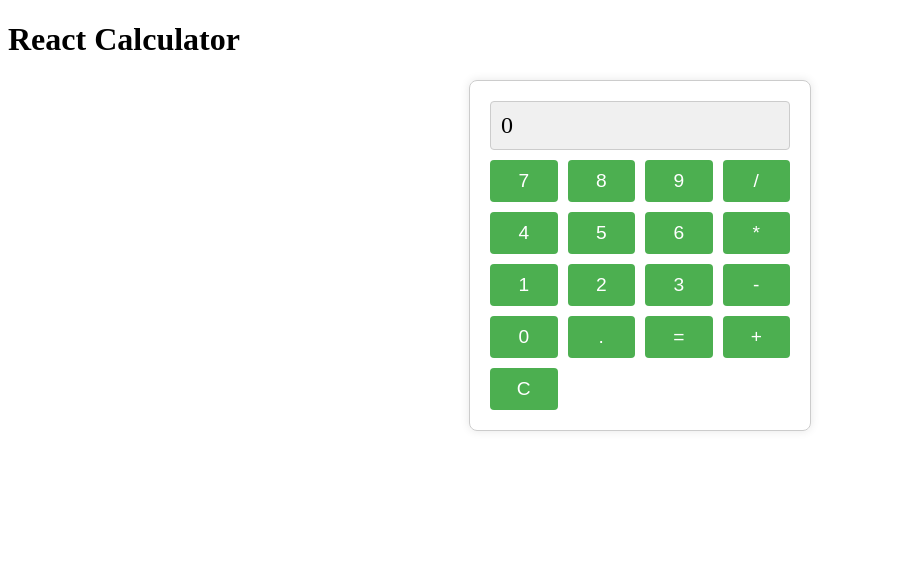
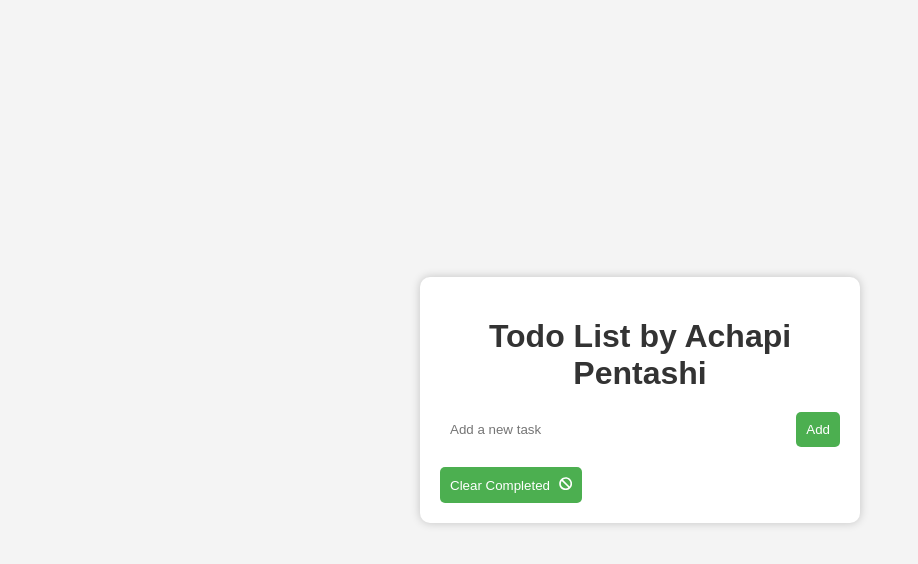
Before and after one commit to pentashi/manage, a React (Vite) app: page / in a window 1280 px wide. Shown: the top 564 px of the page, without its empty margins (0-918 px from the left). Built offline with nearby package versions, Linux system fonts and the light colour scheme.

Commit message:
i added the todolist to git (first commit)

```diff
--- a/package.json
+++ b/package.json
@@ -11,7 +11,8 @@
   },
   "dependencies": {
     "react": "^18.2.0",
-    "react-dom": "^18.2.0"
+    "react-dom": "^18.2.0",
+    "react-icons": "^5.0.1"
   },
   "devDependencies": {
     "@types/react": "^18.2.56",
--- a/src/App.jsx
+++ b/src/App.jsx
@@ -1,14 +1,11 @@
-// src/App.js
-import React, { useState } from 'react';
-import Calculator from './Calculator';
-import './index.css';
-
+import ToDoList from "./ToDoList.jsx";
 function App() {
   return (
     <div className="App">
-      <h1>React Calculator</h1>
-      <Calculator />
-    </div>
+
+
+    <ToDoList/>
+      </div>
   );
 }
 
--- a/src/Calculator.jsx
+++ /dev/null
@@ -1,50 +0,0 @@
-// src/Calculator.js
-import React, { useState } from 'react';
-const Calculator = () => {
-  const [display, setDisplay] = useState('0');
-  const [expression, setExpression] = useState('');
-
-  const handleButtonClick = (value) => {
-    if (value === 'C') {
-      setDisplay('0');
-      setExpression('');
-    } else if (value === '=') {
-      try {
-        const result = eval(expression);
-        setDisplay(result.toString());
-        setExpression('');
-      } catch (error) {
-        setDisplay('Error');
-        setExpression('');
-      }
-    } else {
-      setDisplay((prevDisplay) => (prevDisplay === '0' ? value : prevDisplay + value));
-      setExpression((prevExpression) => prevExpression + value);
-    }
-  };
-
-  const renderButtons = () => {
-    const buttons = [
-      '7', '8', '9', '/',
-      '4', '5', '6', '*',
-      '1', '2', '3', '-',
-      '0', '.', '=', '+',
-      'C',
-    ];
-
-    return buttons.map((button) => (
-      <button key={button} onClick={() => handleButtonClick(button)}>
-        {button}
-      </button>
-    ));
-  };
-
-  return (
-    <div className="calculator">
-      <div className="display">{display}</div>
-      <div className="buttons">{renderButtons()}</div>
-    </div>
-  );
-};
-
-export default Calculator;
--- /dev/null
+++ b/src/ToDoList.jsx
@@ -0,0 +1,92 @@
+import React, { useState } from 'react';
+import { FaTrash, FaArrowUp, FaArrowDown, FaCheck, FaBan } from 'react-icons/fa';
+import './index.css';
+
+const TodoList = () => {
+  const [tasks, setTasks] = useState([]);
+  const [newTask, setNewTask] = useState('');
+
+  const addTask = () => {
+    if (newTask.trim() !== '') {
+      setTasks([...tasks, { text: newTask, complete: false }]);
+      setNewTask('');
+    }
+  };
+
+  const deleteTask = (index) => {
+    const updatedTasks = [...tasks];
+    updatedTasks.splice(index, 1);
+    setTasks(updatedTasks);
+  };
+
+  const moveTask = (index, direction) => {
+    const updatedTasks = [...tasks];
+    const movedTask = updatedTasks.splice(index, 1)[0];
+    updatedTasks.splice(index + direction, 0, movedTask);
+    setTasks(updatedTasks);
+  };
+
+  const toggleComplete = (index) => {
+    const updatedTasks = [...tasks];
+    updatedTasks[index].complete = !updatedTasks[index].complete;
+    setTasks(updatedTasks);
+  };
+
+  const clearCompleted = () => {
+    const updatedTasks = tasks.filter((task) => !task.complete);
+    setTasks(updatedTasks);
+  };
+
+  return (
+    <div className="container">
+      <h1>Todo List by Achapi Pentashi</h1>
+      <div className="input-container">
+        <input
+          type="text"
+          value={newTask}
+          onChange={(e) => setNewTask(e.target.value)}
+          placeholder="Add a new task"
+          className="todo-input"
+        />
+        <button onClick={addTask} className="add-button">
+          Add
+        </button>
+      </div>
+      <ul className="todo-list">
+        {tasks.map((task, index) => (
+          <li key={index} className={`todo-item ${task.complete ? 'complete' : ''}`}>
+            <div>
+              <input
+                type="checkbox"
+                checked={task.complete}
+                onChange={() => toggleComplete(index)}
+              />
+              {task.text}
+            </div>
+            <div className="action-icons">
+              <FaArrowUp
+                className="move-icon"
+                onClick={() => moveTask(index, -1)}
+                title="Move Up"
+              />
+              <FaArrowDown
+                className="move-icon"
+                onClick={() => moveTask(index, 1)}
+                title="Move Down"
+              />
+              <FaCheck className="move-icon" onClick={() => toggleComplete(index)} title="Complete" />
+              <FaTrash className="delete-icon" onClick={() => deleteTask(index)} title="Delete" />
+            </div>
+          </li>
+        ))}
+      </ul>
+      <div>
+        <button onClick={clearCompleted} className="add-button">
+          Clear Completed <FaBan style={{ marginLeft: '5px' }} />
+        </button>
+      </div>
+    </div>
+  );
+};
+
+export default TodoList;
--- a/src/index.css
+++ b/src/index.css
@@ -1,39 +1,87 @@
-/* src/Calculator.css */
-
-.calculator {
-  max-width: 300px;
-  margin: auto;
-  padding: 20px;
-  border: 1px solid #ccc;
-  border-radius: 8px;
-  box-shadow: 0 0 10px rgba(0, 0, 0, 0.1);
+body {
+  font-family: 'Arial', sans-serif;
+  background-color: #f4f4f4;
+  margin: 0;
+  padding: 0;
+  display: flex;
+  align-items: center;
+  justify-content: center;
+  min-height: 100vh;
 }
 
-.display {
-  font-size: 1.5rem;
-  margin-bottom: 10px;
-  padding: 10px;
-  background-color: #f0f0f0;
-  border: 1px solid #ccc;
-  border-radius: 4px;
+.container {
+  width: 400px;
+  background-color: #fff;
+  box-shadow: 0 0 10px rgba(0, 0, 0, 0.2);
+  padding: 20px;
+  border-radius: 10px;
 }
 
-.buttons {
-  display: grid;
-  grid-template-columns: repeat(4, 1fr);
-  grid-gap: 10px;
+h1 {
+  text-align: center;
+  color: #333;
+  margin-bottom: 20px;
 }
 
-button {
+.input-container {
+  display: flex;
+}
+
+.todo-input {
+  flex-grow: 1;
   padding: 10px;
-  font-size: 1.2rem;
+  border: none;
+  border-radius: 5px;
+  margin-right: 10px;
+}
+
+.add-button {
   background-color: #4caf50;
   color: #fff;
   border: none;
-  border-radius: 4px;
+  border-radius: 5px;
+  padding: 10px;
   cursor: pointer;
 }
 
-button:hover {
-  background-color: #45a049;
+.todo-list {
+  list-style: none;
+  padding: 0;
+  margin-top: 20px;
 }
+
+.todo-item {
+  display: flex;
+  justify-content: space-between;
+  align-items: center;
+  border-bottom: 1px solid #ddd;
+  padding: 15px 10px;
+  font-size: 16px;
+  transition: background-color 0.3s;
+}
+
+.todo-item:hover {
+  background-color: #f9f9f9;
+}
+
+.todo-item.complete {
+  text-decoration: line-through;
+  color: #777;
+}
+
+.action-icons {
+  display: flex;
+}
+
+.move-icon,
+.delete-icon {
+  color: #e74c3c;
+  cursor: pointer;
+  margin-right: 10px;
+  transition: color 0.3s;
+}
+
+.move-icon:hover,
+.delete-icon:hover {
+  color: #c0392b;
+}
```
Also changed, not shown: 1 other file (tests, documents, lock files or other folders).
